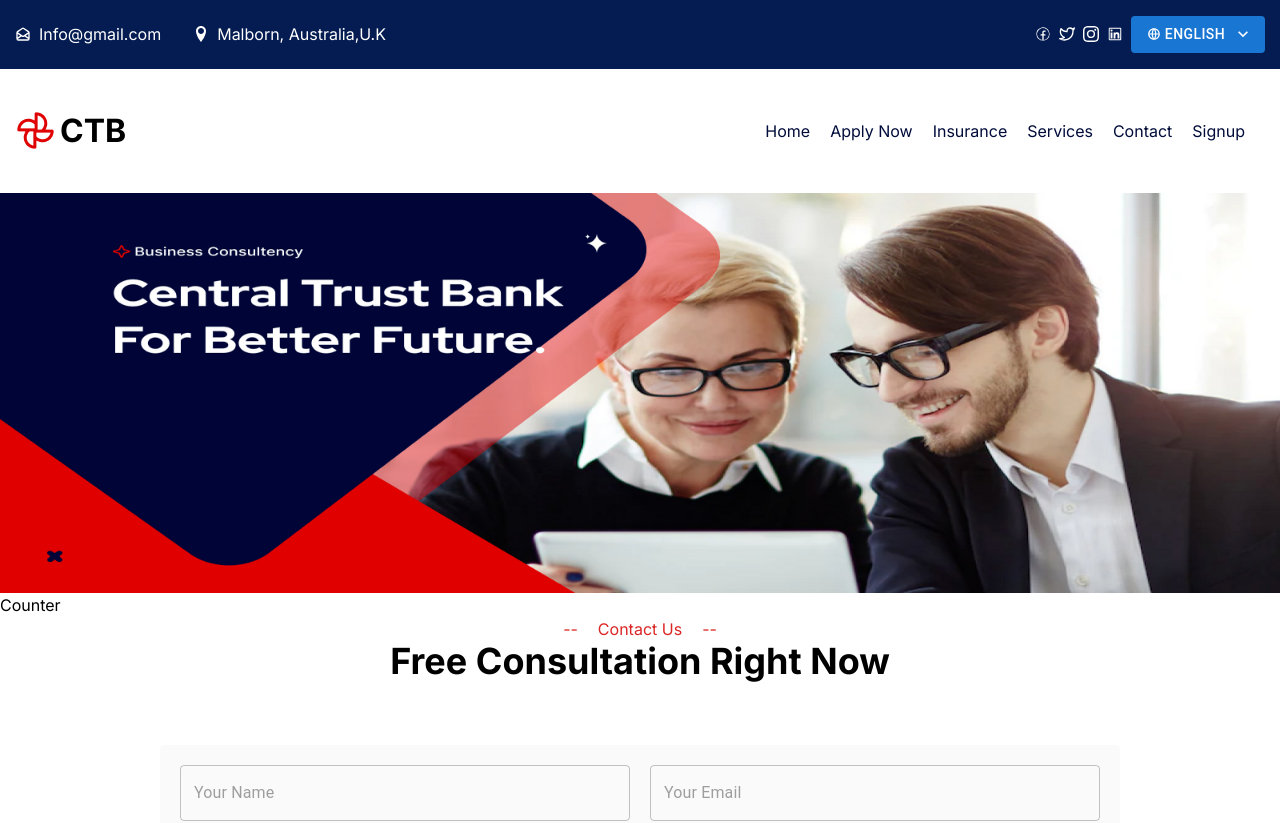
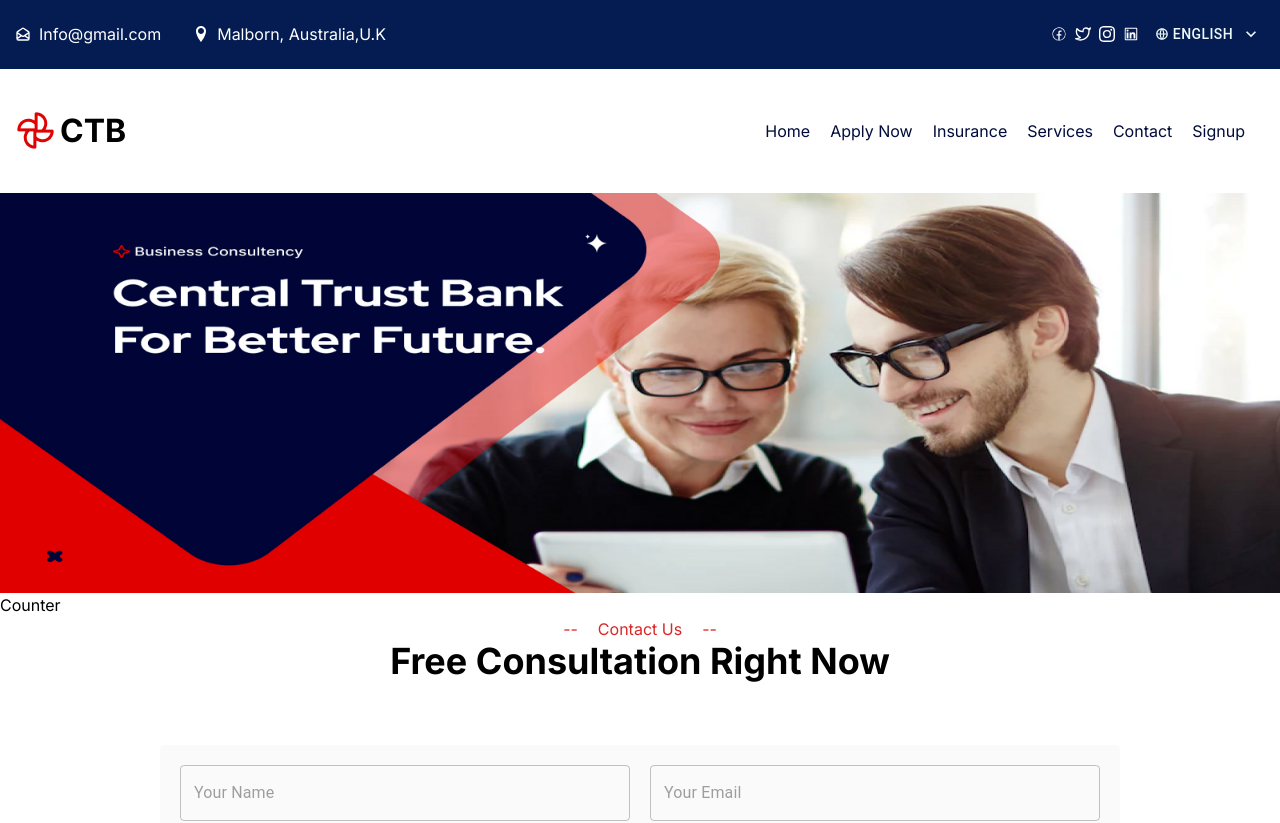
Before and after one commit to emon-webdev/Capital-Trust-Bank, a React (Create React App) app: page / in a window 1280 px wide. Shown: the top 823 px of the page. Built offline with nearby package versions, Linux system fonts and the light colour scheme.

Commit message:
opton color

```diff
--- a/src/Pages/Shared/MenuOption.js
+++ b/src/Pages/Shared/MenuOption.js
@@ -70,10 +70,13 @@ export default function MenuOption() {
         aria-controls={open ? "demo-customized-menu" : undefined}
         aria-haspopup="true"
         aria-expanded={open ? "true" : undefined}
-        variant="contained"
+        variant="text"
         disableElevation
         onClick={handleClick}
         endIcon={<KeyboardArrowDownIcon />}
+        sx={{
+            color: "#EDF9F9",
+        }}
       >
         <RiGlobalLine className="mr-1" />
         English
```
